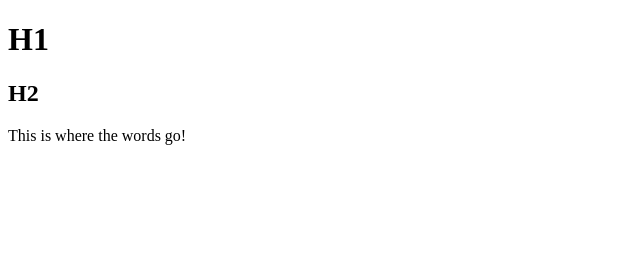
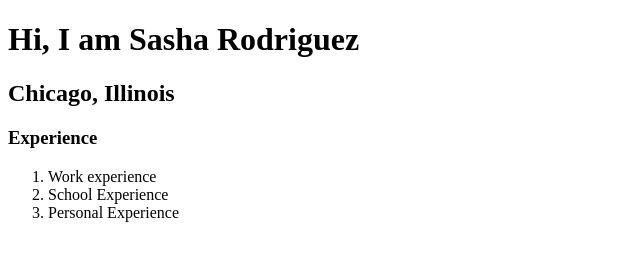
Before and after one commit to srrod19/Sasha-Resume, a plain HTML site: page index.html in a window 1280 px wide. Shown: the whole page, without its empty margins (0-640 px from the left). Drawn offline with Linux system fonts and the light colour scheme.

Commit message:
launched on chrome

```diff
--- a/index.html
+++ b/index.html
@@ -5,10 +5,14 @@
         </head>
 
         <body>
-            <h1>H1</h1>
-            <h2>H2</h2>
-            <p>This is where the words go!</p>
-
+            <h1>Hi, I am Sasha Rodriguez</h1>
+            <h2>Chicago, Illinois</h2>
+            <h3>Experience</h3>
+            <ol>
+                <li>Work experience</li>
+                <li>School Experience</li>
+                <li>Personal Experience</li>
+            </ol>
 
 
         </body>
```
